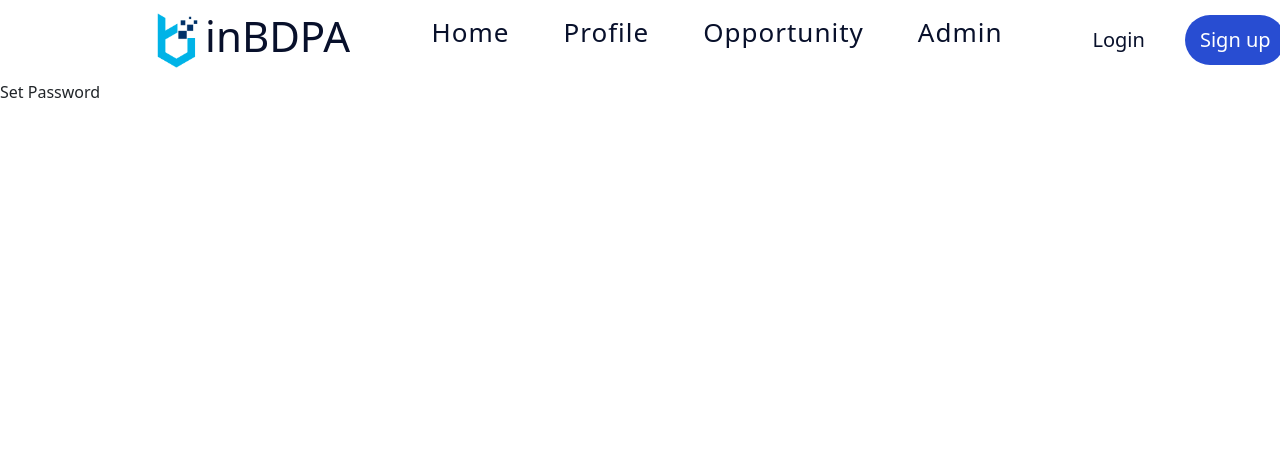
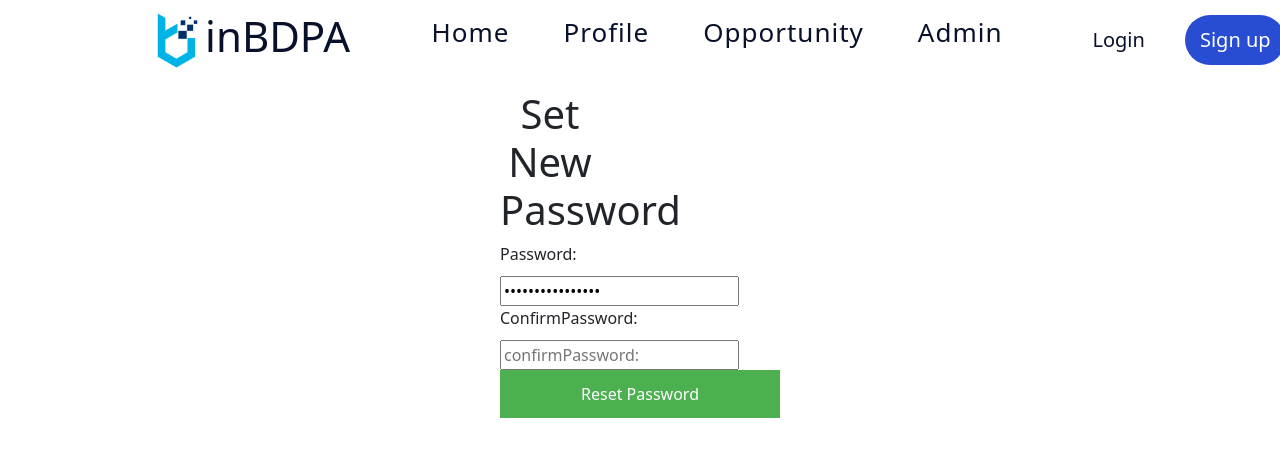
Before and after one commit to Roboitey/probstatement2023va, a React (Create React App) app: page /forget-pass in a window 1280 px wide. Both pictures are taken after typing "name@example.com" into the empty fields and a click on the button "Reset Password". Shown: the top 456 px of the page. Built offline with nearby package versions, Linux system fonts and the light colour scheme.

Commit message:
Update forgotPassword.js

```diff
--- a/src/Main_Components/forgotPassword.js
+++ b/src/Main_Components/forgotPassword.js
@@ -4,14 +4,25 @@ import { useState } from 'react';
 
 function ForgotPassword() {
   const [email, setEmail] = useState("");
-  const [sumbit, setSumbit] = useState(false);
+  const [password, setPassword] = useState("");
+  const [confirmPassword, setconfirmPassword] = useState("");
+  const [error, setError] = useState("");
+  const [submit, setSubmit] = useState(false);
   function handleSubmit(e) {
     e.preventDefault();
+    if(submit){
+      if(password !== confirmPassword){
+        setError("password does not match")
+      } else{
+        console.log('Password changed');
+      }
+    } else {
       console.log("Recovery email has been sent to " + email);
-    setSumbit(true)
+      setSubmit(true)
+    }
   }
   return (
-    (!sumbit)? (
+    (!submit) ? (
       <div className="forget-pass">
         <h1>Forgot Password?</h1>
         <form onSubmit={handleSubmit}>
@@ -19,9 +30,19 @@ function ForgotPassword() {
           <input type="email" id="email" name="email" placeholder='email: ' onChange={(e) => { setEmail(e.target.value) }} />
           <button type="submit">Reset Password</button>
         </form>
-    </div>) :(
-    <div>Set Password</div>
-    //To-do: add form to set a new password
+      </div>
+    ) : (
+      <div className="forget-pass">
+        <h1>Set New Password</h1>
+        <form onSubmit={handleSubmit}>
+          <label for="password" placeholder="enter...">Password:</label>
+          <input type="password" id="password" name="password" placeholder='password: ' onChange={(e) => { setPassword(e.target.value) }} />
+          <label for="confirmPassword" placeholder="enter...">ConfirmPassword:</label>
+          <input type="confirmPassword" id="confirmPassword" name="confirmPassword" placeholder='confirmPassword: ' onChange={(e) => { setconfirmPassword(e.target.value) }} />
+          {error}
+          <button type="submit">Reset Password</button>
+        </form>
+      </div>
     )
   )
 }
```
Lines whose indentation alone changed are shown as unchanged.
